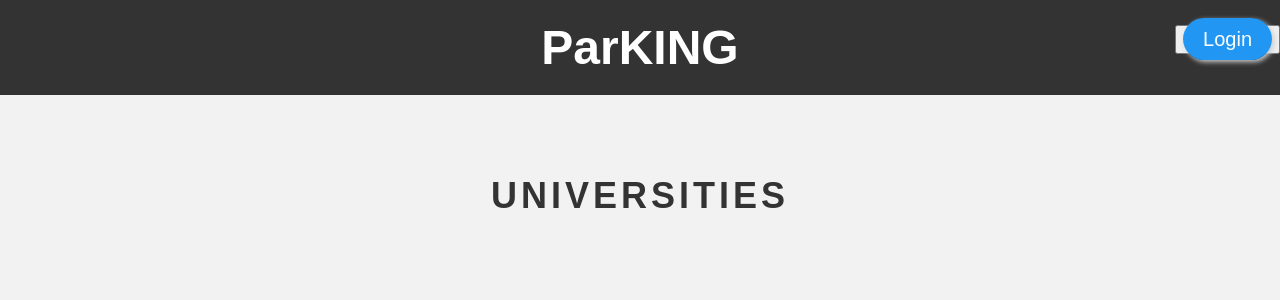
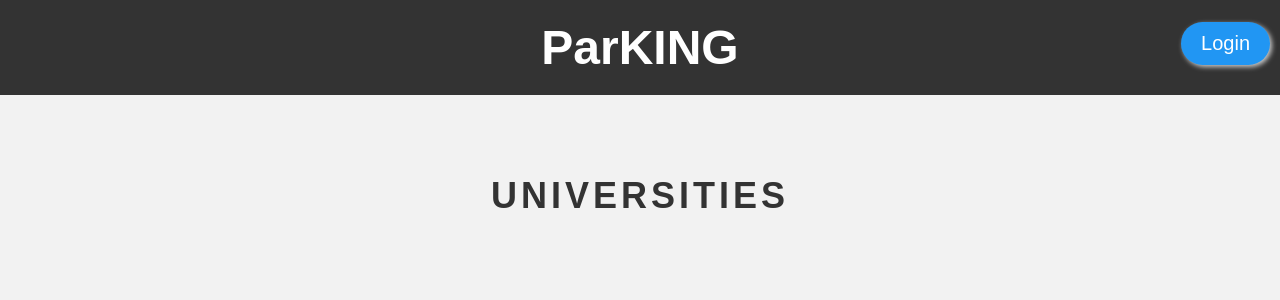
Before and after one commit to aleex0309/parKING, a Django app: page / in a window 1280 px wide. Shown: the top 300 px of the page. Run offline with Django 4.2, Linux system fonts and the light colour scheme; data that the repository does not hold is empty.

Commit message:
bugfix_login_box

```diff
--- a/web/templates/web/index.html
+++ b/web/templates/web/index.html
@@ -22,11 +22,6 @@
         font-size: 48px;
       }
 
-      .login {
-        position: absolute;
-        top: 25px;
-        right: 0;
-      }
 
       h2 {
         margin-top: 40px;
@@ -53,6 +48,9 @@
       }
 
       a {
+        position: absolute;
+        top: 22px;
+        right: 10px;
         text-decoration: none;
         color: #fff;
         background-color: #2196f3;
@@ -85,7 +83,7 @@
   <body>
     <header>
       <h1>ParKING</h1>
-        <button class="login"><a href="{% url 'login' %}">Login</a></button>
+        <a href="{% url 'login' %}">Login</a>
     </header>
     <div class="container">
       <h2>Universities</h2>
```
